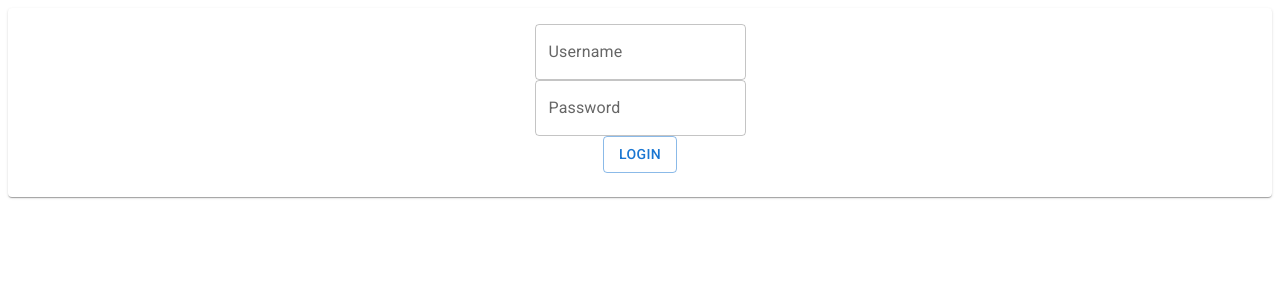
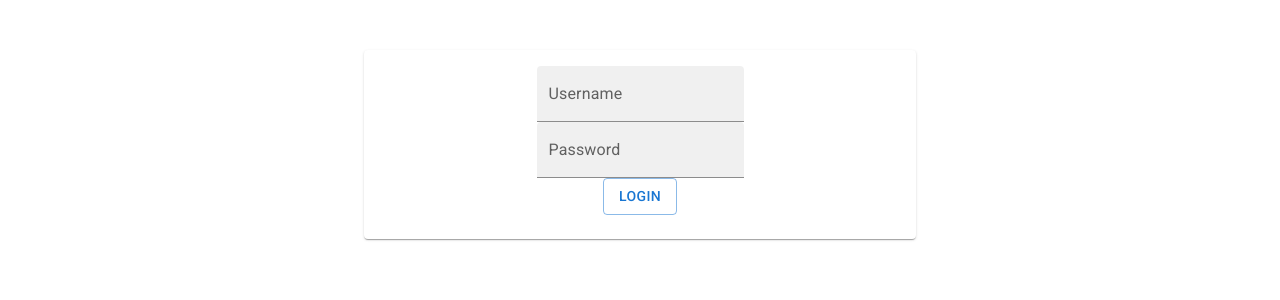
Before and after one commit to ianrboyle/react-ts-redux, a React (Create React App) app: page / in a window 1280 px wide. Shown: the top 300 px of the page. Built offline with nearby package versions, Linux system fonts and the light colour scheme.

Commit message:
adds login forms

```diff
--- a/src/components/forms/BasicForm.tsx
+++ b/src/components/forms/BasicForm.tsx
@@ -1,26 +1,51 @@
-import React from 'react'
+import React, { ChangeEvent, useState, ChangeEventHandler, FormEvent } from 'react';
 import Box from '@mui/material/Box';
 import TextField from '@mui/material/TextField';
 import Button from '@mui/material/Button';
 import Stack from '@mui/material/Stack';
 import { Typography } from '@mui/material';
+import { IUserModel } from '../../store/slices/authSlice';
 export const BasicForm = () => {
+
+
+  const [loginInfo, setLoginInfo] = useState<IUserModel>();
+
+  const handleLogin = (event: FormEvent<HTMLFormElement>) => {
+    event.preventDefault();
+    console.log(loginInfo)
+  }
+  const handleUserNameInput = (event: ChangeEvent<HTMLInputElement | HTMLTextAreaElement>) =>{
+    setLoginInfo({
+      username: event.target.value,
+      password: loginInfo?.password
+    })
+  }
+
+  const handlePasswordInput = (event: ChangeEvent<HTMLInputElement | HTMLTextAreaElement>) =>{
+    setLoginInfo({
+      username: loginInfo?.username,
+      password: event.target.value
+    })
+  }
   return (
-      <form action="">
+
+      <form onSubmit={handleLogin} action="">
         <Typography>
-           <TextField id="outlined-basic" label="Username" variant="outlined" />
+           <TextField id="username" label="Username" variant="filled" onChange={handleUserNameInput}/>
 
         </Typography>
         <Typography>
           <TextField
-          id="outlined-password-input"
+            id="filled-password-input"
             label="Password"
             type="password"
             autoComplete="current-password"
+            variant="filled"
+            onChange={handlePasswordInput}
           />
         </Typography>
 
-      <Button variant="outlined">Login</Button>
+      <Button type="submit" variant="outlined">Login</Button>
       </form>
 
   )
--- a/src/components/forms/FormCard.tsx
+++ b/src/components/forms/FormCard.tsx
@@ -6,6 +6,8 @@ import CardContent from '@mui/material/CardContent';
 import Button from '@mui/material/Button';
 import Typography from '@mui/material/Typography';
 import { BasicForm } from './BasicForm';
+import { Container } from '@mui/material';
+import '../../css/card.css'
 
 // const bull = (
 //   <Box
@@ -18,10 +20,12 @@ import { BasicForm } from './BasicForm';
 
 export default function FormCard() {
   return (
-    <Card sx={{ minWidth: 100 }}>
+    <Container className="card-container" maxWidth="sm">
+    <Card className="card" sx={{ minWidth: 100 }}>
       <CardContent>
       <BasicForm />
       </CardContent>
     </Card>
+    </Container>
   );
 }
--- /dev/null
+++ b/src/css/card.css
@@ -0,0 +1,7 @@
+.card-container{
+  margin-top: 50px;
+}
+
+.card {
+  /* background-color: gray; */
+}
--- a/src/store/apis/authApi.ts
+++ b/src/store/apis/authApi.ts
@@ -7,8 +7,8 @@ export interface IAuthResponseInfo {
 }
 
 export interface IAuthRequestInfo {
-  username: string,
-  password: string
+  username: string | undefined,
+  password: string | undefined
 }
 export interface ILoginState {
   isLoading: boolean;
```
Also changed, not shown: src/store/slices/authSlice.ts (+4 -4 lines). Lines whose indentation alone changed are shown as unchanged.
